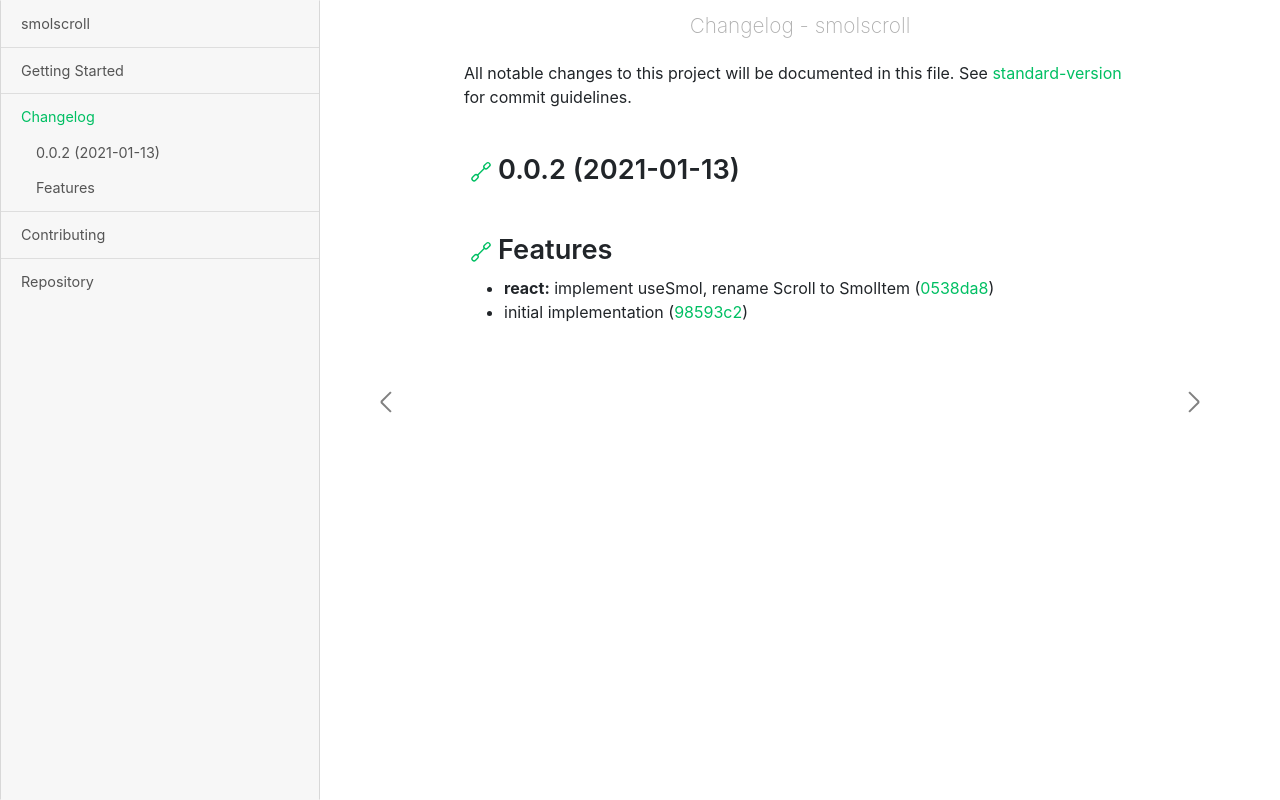
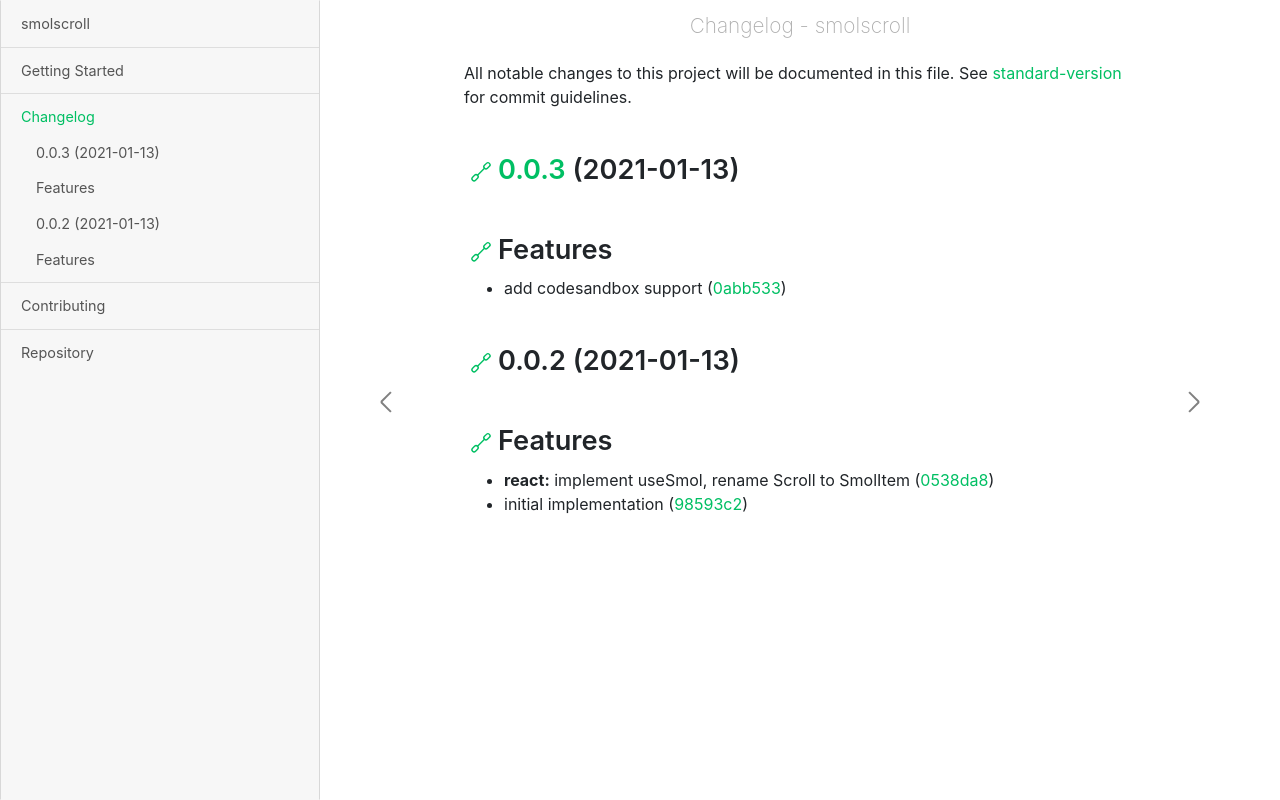
Before and after one commit to smolscrolljs/smolscroll, a website: page site/CHANGELOG.html in a window 1280 px wide. Drawn offline with Linux system fonts and the light colour scheme.

Commit message:
chore(release): 0.0.3

```diff
--- a/package.json
+++ b/package.json
@@ -1,7 +1,7 @@
 {
   "name": "smolscroll",
   "amdName": "smolscroll",
-  "version": "0.0.2",
+  "version": "0.0.3",
   "description": "Tiny, flexible scroll listener with React support",
   "source": "lib/main.ts",
   "main": "dist/main.js",
--- a/site/CHANGELOG.html
+++ b/site/CHANGELOG.html
@@ -22,8 +22,13 @@
       <main>
         <h1 id="changelog"><a href="#changelog" aria-hidden="true"><span class="toc-link"><span class="icono-chain"></span></span></a>Changelog</h1>
 <p>All notable changes to this project will be documented in this file. See <a href="https://github.com/conventional-changelog/standard-version" target="_blank">standard-version</a> for commit guidelines.</p>
+<h3 id="003-2021-01-13"><a href="#003-2021-01-13" aria-hidden="true"><span class="toc-link"><span class="icono-chain"></span></span></a><a href="https://github.com/smolscrolljs/smolscroll/compare/v0.0.2...v0.0.3" target="_blank">0.0.3</a> (2021-01-13)</h3>
+<h3 id="features"><a href="#features" aria-hidden="true"><span class="toc-link"><span class="icono-chain"></span></span></a>Features</h3>
+<ul>
+<li>add codesandbox support (<a href="https://github.com/smolscrolljs/smolscroll/commit/0abb5330abf8f16554984d003f96850e40dde69d" target="_blank">0abb533</a>)</li>
+</ul>
 <h3 id="002-2021-01-13"><a href="#002-2021-01-13" aria-hidden="true"><span class="toc-link"><span class="icono-chain"></span></span></a>0.0.2 (2021-01-13)</h3>
-<h3 id="features"><a href="#features" aria-hidden="true"><span class="toc-link"><span class="icono-chain"></span></span></a>Features</h3>
+<h3 id="features-1"><a href="#features-1" aria-hidden="true"><span class="toc-link"><span class="icono-chain"></span></span></a>Features</h3>
 <ul>
 <li><strong>react:</strong> implement useSmol, rename Scroll to SmolItem (<a href="https://github.com/smolscrolljs/smolscroll/commit/0538da8d51561cf287e56e4be79622cd988cffb6" target="_blank">0538da8</a>)</li>
 <li>initial implementation (<a href="https://github.com/smolscrolljs/smolscroll/commit/98593c2c051db207a781368728a5a1d820aa946e" target="_blank">98593c2</a>)</li>
@@ -235,14 +240,16 @@
        "hash": "changelog",
        "children": [
         1,
-        2
+        2,
+        3,
+        4
        ],
        "id": 0
       },
       {
        "level": "3",
-       "heading": "0.0.2 (2021-01-13)",
-       "hash": "002-2021-01-13",
+       "heading": "0.0.3 (2021-01-13)",
+       "hash": "003-2021-01-13",
        "children": [],
        "id": 1
       },
@@ -252,6 +259,20 @@
        "hash": "features",
        "children": [],
        "id": 2
+      },
+      {
+       "level": "3",
+       "heading": "0.0.2 (2021-01-13)",
+       "hash": "002-2021-01-13",
+       "children": [],
+       "id": 3
+      },
+      {
+       "level": "3",
+       "heading": "Features",
+       "hash": "features-1",
+       "children": [],
+       "id": 4
       }
      ]
     },
```
Also changed, not shown: site/CONTRIBUTING.html (+19 -3 lines), site/getting_started.html (+19 -3 lines), site/index.html (+19 -3 lines), site/raw/CHANGELOG.html (+6 -1 lines), CHANGELOG.md, assets/badge.core.size.svg (added), assets/badge.npm.svg (added), site/assets/badge.core.size.svg, site/assets/badge.npm.svg, 1 other file.
